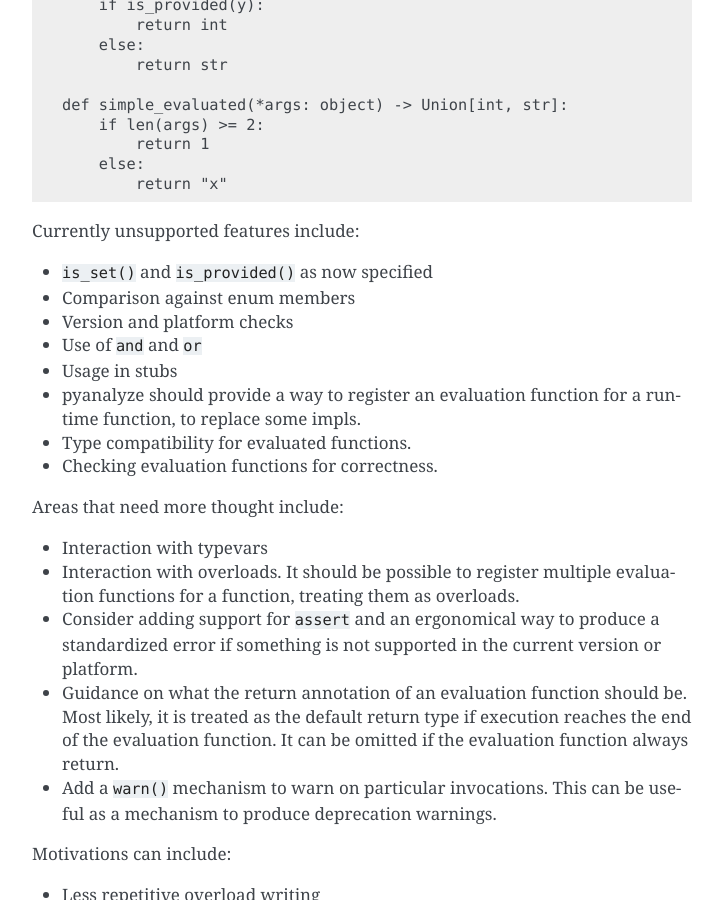
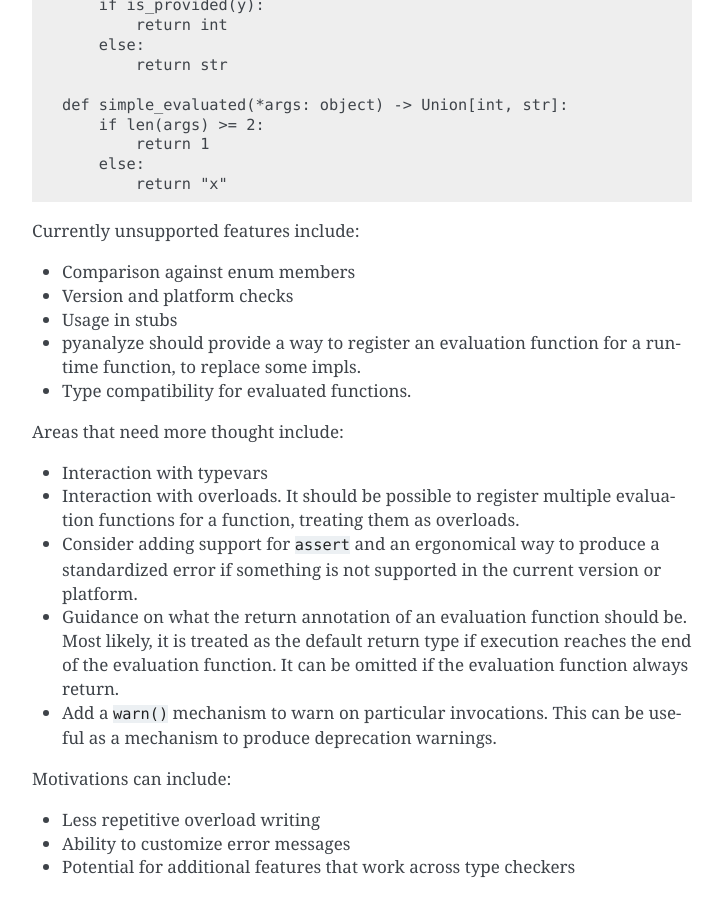
Before and after one commit to quora/pyanalyze, a Sphinx documentation site: the page built from docs/type_evaluation.md, in a window 1280 px wide and 900 px high, scrolled down 11008 px. Shown: the whole window, without its empty margins (388-1111 px from the left). Built offline with Sphinx 7.4.7, drawn with Linux system fonts in a browser that asks for light colours.

Commit message:
did some things

```diff
--- a/docs/type_evaluation.md
+++ b/docs/type_evaluation.md
@@ -545,16 +545,13 @@ in pyanalyze:
 
 Currently unsupported features include:
 
-- `is_set()` and `is_provided()` as now specified
 - Comparison against enum members
 - Version and platform checks
-- Use of `and` and `or`
 - Usage in stubs
 - pyanalyze should provide a way to register
   an evaluation function for a runtime function,
   to replace some impls.
 - Type compatibility for evaluated functions.
-- Checking evaluation functions for correctness.
 
 Areas that need more thought include:
 
```
